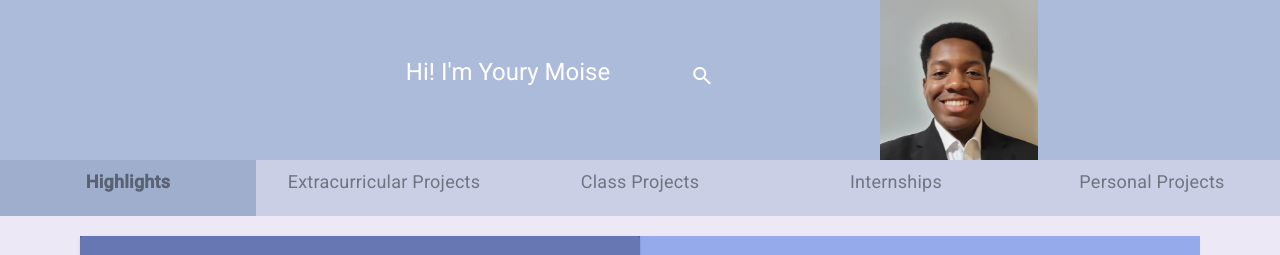
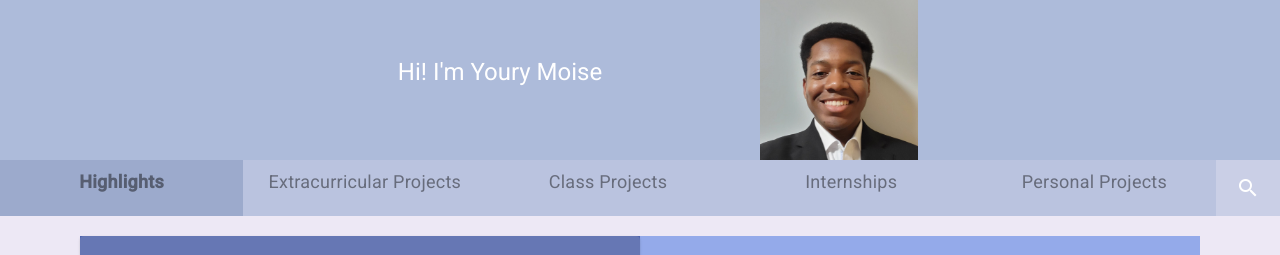
Before and after one commit to YouryMoise/PersonalWebsite, an Angular app: page /highlights in a window 1280 px wide. Shown: the top 255 px of the page. Built offline with nearby package versions, Linux system fonts and the light colour scheme.

Commit message:
Search button and functionality

```diff
--- a/src/app/app.component.html
+++ b/src/app/app.component.html
@@ -6,14 +6,11 @@
   >
 
       <h1 class = "text-center lighttext h-full">Hi! I'm Youry Moise</h1>
-  <mat-icon
-  style = "color:white  " (click)="openDialog()"
-  class="ml-20 mt-2 cursor-pointer  " aria-hidden="false" aria-label="Example home icon" fontIcon="search"></mat-icon>
-
 
 </div>
 
-<div class="bg-green-200">
+<div class="flex w-1/2"
+[class]="onMobile ? 'justify-end' : ''">
   <img src="assets/ProfilePic.jpg" class="h-full">
 </div>
 
@@ -24,7 +21,7 @@
 <!-- [ngStyle]="{'background': (currentTab == 0) ? '#95a5c9dc' : '#adbbda89'}" -->
 <!-- style ="background:#95a5c9dc" -->
 </div>
-<div class="w-full flex light">
+<div class="w-full flex" style="background:#adbbda89">
 
      <app-nav-item
      class = "w-1/5"
@@ -75,6 +72,12 @@
      >
 
      </app-nav-item>
+     <div class='flex justify-center ml-5'>
+     <mat-icon
+  style = "color:white" (click)="openDialog()"
+  class="cursor-pointer m-auto mr-5 " aria-hidden="false" fontIcon="search"
+  ></mat-icon>
+</div>
 
 
 </div>
```
